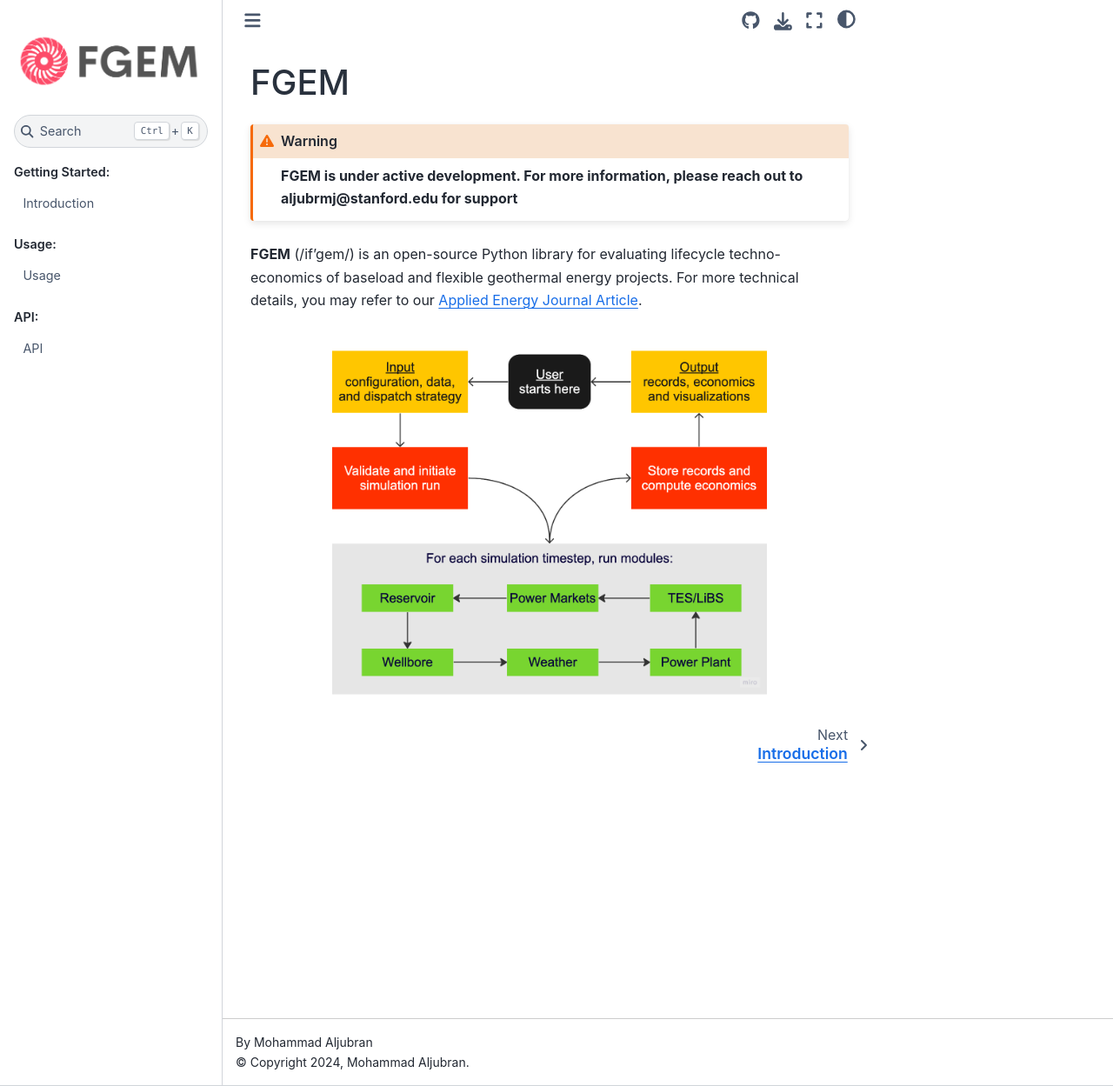
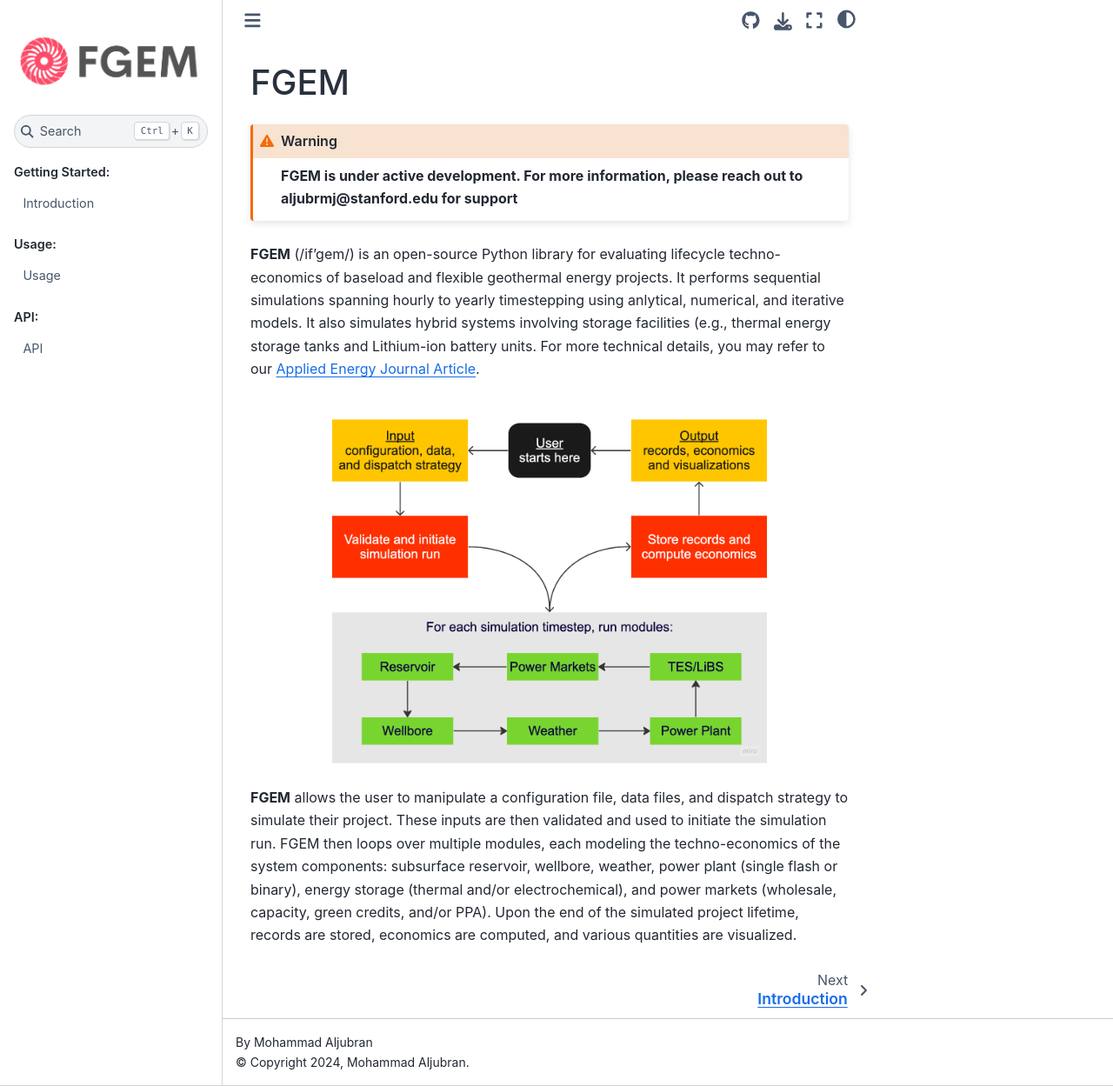
Before and after one commit to tahayehia1995/FGEM, a Sphinx documentation site: the page built from docs/source/index.md, in a window 1280 px wide and 1249 px high. Shown: the whole window at 87% size. Built offline with Sphinx 7.4.7 and the Sphinx Book theme 1.1.4, drawn with Linux system fonts in a browser that asks for light colours.

Commit message:
Update index.md

````diff
--- a/docs/source/index.md
+++ b/docs/source/index.md
@@ -5,6 +5,8 @@
 ```
 
 **FGEM** (/if'gem/) is an open-source Python library for evaluating lifecycle techno-economics of baseload and flexible geothermal energy projects.
+It performs sequential simulations spanning hourly to yearly timestepping using anlytical, numerical, and iterative models.
+It also simulates hybrid systems involving storage facilities (e.g., thermal energy storage tanks and Lithium-ion battery units.
 For more technical details, you may refer to our [Applied Energy Journal Article](https://doi.org/10.1016/j.apenergy.2023.122125).
 
  <br />
@@ -12,6 +14,11 @@ For more technical details, you may refer to our [Applied Energy Journal Article
   <img src="_static/flowchart.png" alt="logo" width="500" height="auto" />
 </div>
  <br />
+
+ **FGEM** allows the user to manipulate a configuration file, data files, and dispatch strategy to simulate their project.
+These inputs are then validated and used to initiate the simulation run. FGEM then loops over multiple modules, each modeling the techno-economics of the system components:
+subsurface reservoir, wellbore, weather, power plant (single flash or binary), energy storage (thermal and/or electrochemical), and power markets (wholesale, capacity, green credits, and/or PPA).
+Upon the end of the simulated project lifetime, records are stored, economics are computed, and various quantities are visualized.
 
 ```{toctree}
 :caption: 'Getting Started:'
````
